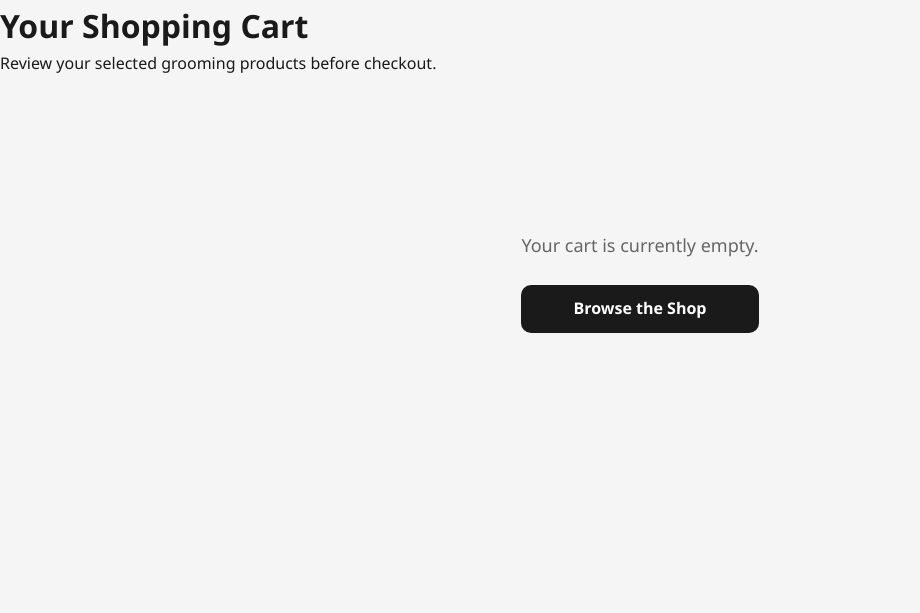
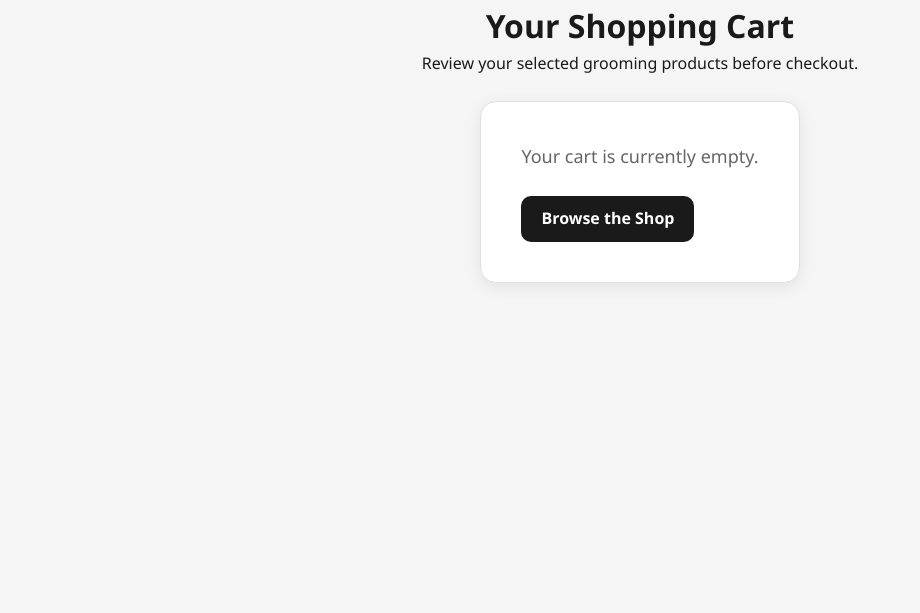
Before and after one commit to sibongilee/GentlemensBarWebsite, a PHP site: page /cart.php in a window 1280 px wide. Shown: the part 73-686 px from the top of the page, without its empty margins (0-920 px from the left). Run offline with PHP 8.4, Linux system fonts and the light colour scheme; some libraries are stand-ins or nearby versions.

Commit message:
update cart layout

```diff
--- a/cart.php
+++ b/cart.php
@@ -6,19 +6,21 @@ include 'includes/header.php';
 
 <div class="shop-header-section">
     <div class="shop-header-content">
-        <h1>Your Shopping Cart</h1>
-        <p>Review your selected grooming products before checkout.</p>
+        <h1 align="center">Your Shopping Cart</h1>
+        <p align="center">Review your selected grooming products before checkout.</p>
     </div>
 </div>
 
-<div class="container" style="padding: 40px; max-width: 800px; margin: auto;">
+    <div class="cart-card">
+        <div class="cart-card-inner">
+            <div class="cart-container">
                 <?php if (!empty($_SESSION['cart'])): ?>
-        <table style="width: 100%; border-collapse: collapse; margin-bottom: 20px;">
-            <tr style="border-bottom: 2px solid #ddd; text-align: left;">
-                <th style="padding: 10px;">Image</th>
-                <th style="padding: 10px;">Product</th>
-                <th style="padding: 10px;">Price</th>
-                <th style="padding: 10px;">Action</th>
+                    <table class="cart-table">
+                        <tr>
+                            <th>Image</th>
+                            <th>Product</th>
+                            <th>Price</th>
+                            <th>Action</th>
                         </tr>
                         <?php
                         $total = 0;
@@ -26,31 +28,34 @@ include 'includes/header.php';
                             $total += $item['price'];
                             $img_src = !empty($item['image']) ? $item['image'] : 'Assets/barber_logo.png';
                         ?>
-            <tr style="border-bottom: 1px solid #eee;">
-                <td style="padding: 10px;">
-                    <img src="<?php echo htmlspecialchars($img_src); ?>" alt="Product" style="width: 50px; height: 50px; object-fit: cover; border-radius: 4px;">
+                        <tr>
+                            <td>
+                                <img src="<?php echo htmlspecialchars($img_src); ?>" alt="Product" class="cart-item-image">
                             </td>
-                <td style="padding: 10px;"><?php echo htmlspecialchars($item['name']); ?></td>
-                <td style="padding: 10px;">R <?php echo number_format($item['price'], 2); ?></td>
-                <td style="padding: 10px;">
+                            <td><?php echo htmlspecialchars($item['name']); ?></td>
+                            <td>R <?php echo number_format($item['price'], 2); ?></td>
+                            <td>
                                 <!-- Remove button linked to the api script with the item index -->
-                    <a href="api/remove_from_cart.php?index=<?php echo $index; ?>" style="color: #ff4d4d; text-decoration: none; font-weight: bold;">Remove</a>
+                                <a href="api/remove_from_cart.php?index=<?php echo $index; ?>" class="cart-remove-link">Remove</a>
                             </td>
                         </tr>
                         <?php endforeach; ?>
                     </table>
 
-        <h3>Total: R <?php echo number_format($total, 2); ?></h3>
+                    <h3 class="cart-total">Total: R <?php echo number_format($total, 2); ?></h3>
 
-        <div style="margin-top: 20px;">
-            <a href="shop.php" class="btn-book" style="margin-right: 10px; text-decoration: none; display: inline-block;">Continue Shopping</a>
-            <a href="checkout.php" class="btn-primary" style="text-decoration: none; display: inline-block; padding: 10px 20px; background: #000; color: #fff;">Proceed to Checkout</a>
+                <div class="cart-actions">
+                    <a href="shop.php" class="btn-book cart-btn">Continue Shopping</a>
+                    <a href="login.php" class="btn-primary cart-btn-primary">Proceed to Checkout</a>
                 </div>
+
                 <?php else: ?>
-        <p style="font-size: 18px; color: #666;">Your cart is currently empty.</p>
+                    <p class="cart-empty-message">Your cart is currently empty.</p>
                     <br>
-        <a href="shop.php" class="btn-book" style="text-decoration: none; display: inline-block;">Browse the Shop</a>
+                    <a href="shop.php" class="btn-book cart-btn">Browse the Shop</a>
                 <?php endif; ?>
+            </div>
+        </div>
     </div>
 
 <br><br>
--- a/style.css
+++ b/style.css
@@ -650,6 +650,114 @@ SERVICES PAGE
 }
 
 /* ===================================
+CART PAGE
+=================================== */
+.cart-card {
+    background: #FFFFFF;
+    border-radius: 16px;
+    overflow: hidden;
+    box-shadow: 0 4px 15px rgba(0, 0, 0, 0.08);
+    border: 1px solid #E0E0E0;
+    max-width: 860px;
+    margin: 24px auto;
+}
+
+.cart-card-inner {
+    padding: 16px;
+}
+
+.cart-container {
+    padding: 24px;
+}
+
+.cart-table {
+    width: 100%;
+    border-collapse: collapse;
+    margin-bottom: 20px;
+}
+
+.cart-table th,
+.cart-table td {
+    padding: 10px;
+    text-align: left;
+}
+
+.cart-table th {
+    border-bottom: 2px solid #DDDDDD;
+}
+
+.cart-table td {
+    border-bottom: 1px solid #EEEEEE;
+}
+
+.cart-item-image {
+    width: 50px;
+    height: 50px;
+    object-fit: cover;
+    border-radius: 4px;
+}
+
+.cart-remove-link {
+    color: #DC3545;
+    text-decoration: none;
+    font-weight: 700;
+}
+
+.cart-remove-link:hover {
+    color: #B02A37;
+}
+
+.cart-total {
+    margin-top: 6px;
+}
+
+.cart-actions {
+    margin-top: 20px;
+    display: flex;
+    gap: 12px;
+    flex-wrap: wrap;
+}
+
+.cart-btn,
+.cart-btn-primary {
+    width: auto;
+    margin-top: 0;
+    text-decoration: none;
+    display: inline-block;
+    padding: 10px 20px;
+}
+
+.cart-btn-primary {
+    background: #000000E3;
+    color: #FFFFFF;
+}
+
+.cart-btn-primary:hover {
+    background: #333333;
+}
+
+.cart-empty-message {
+    font-size: 18px;
+    color: #666666;
+}
+
+@media (max-width: 768px) {
+    .cart-container {
+        padding: 16px;
+    }
+
+    .cart-actions {
+        flex-direction: column;
+    }
+
+    .cart-btn,
+    .cart-btn-primary {
+        width: 100%;
+        text-align: center;
+    }
+}
+
+/* ===================================
 BOOKINGS PAGE
 =================================== */
 .bookings-container {
```
Lines whose indentation alone changed are shown as unchanged.
